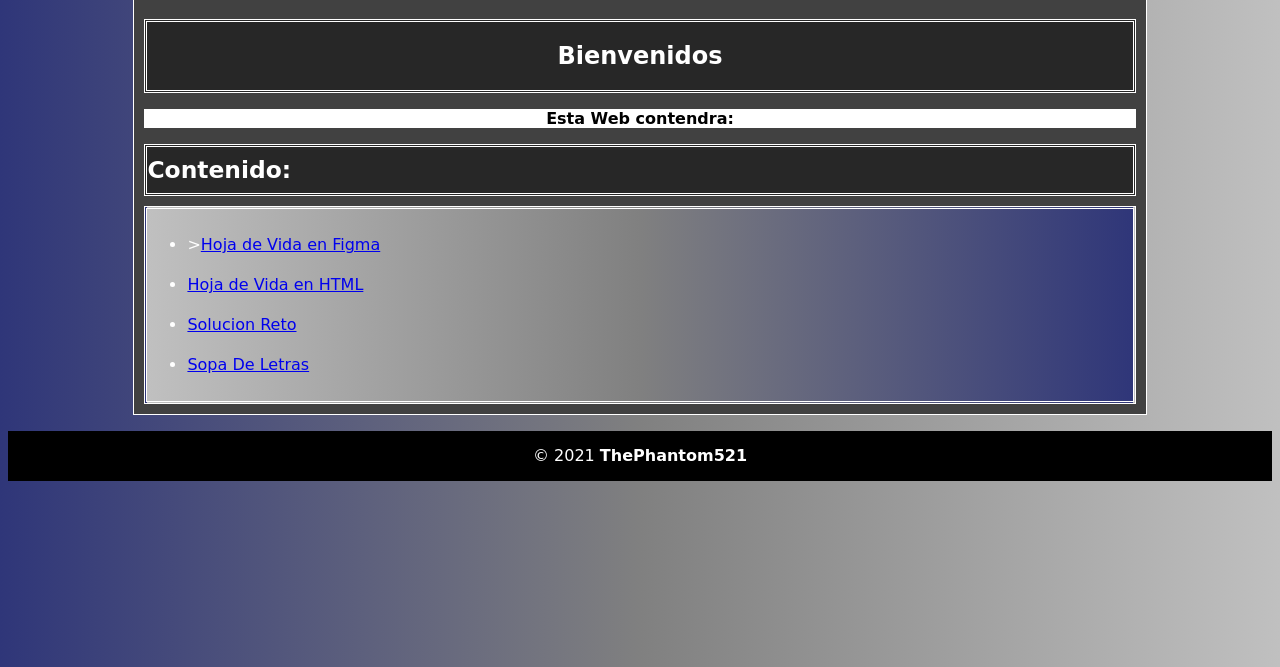
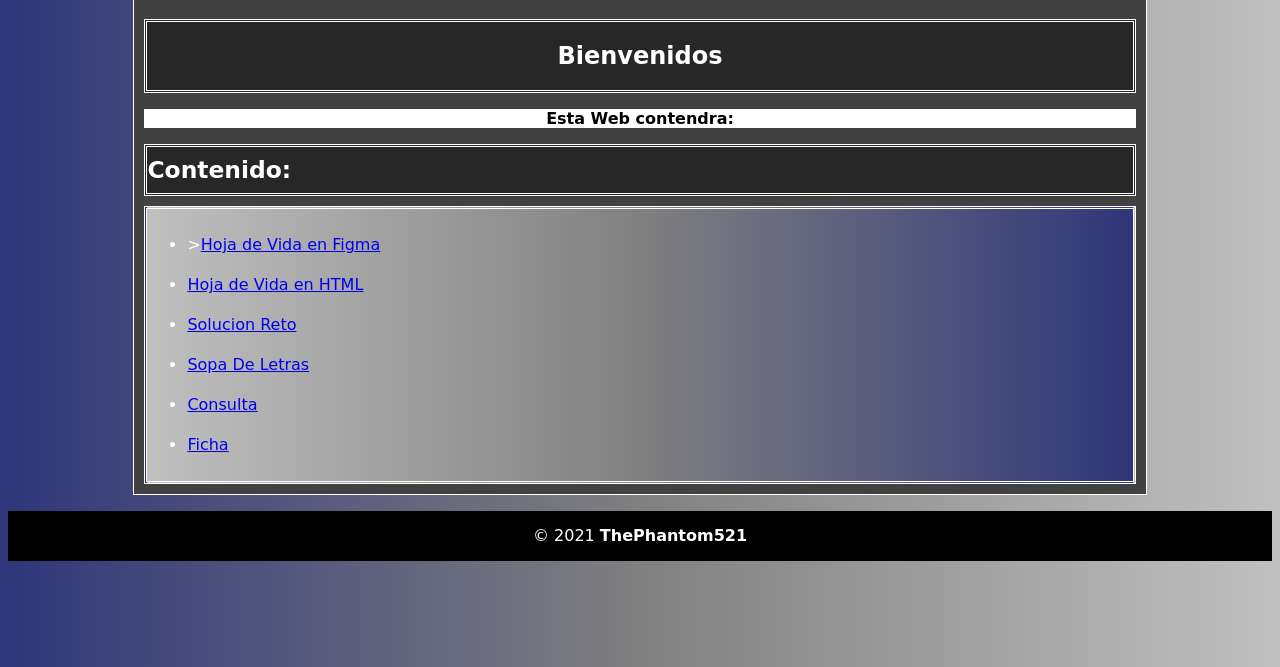
Before and after one commit to ThePhantom521/ProgramacioWebMovil, a plain HTML site: page Curriculum/index.html in a window 1280 px wide. Shown: the part 133-800 px from the top of the page. Drawn offline with Linux system fonts and the light colour scheme; a script that the page names is missing.

Commit message:
Update index.html

```diff
--- a/Curriculum/index.html
+++ b/Curriculum/index.html
@@ -28,6 +28,8 @@
             <li><a href="curriculum.html">Hoja de Vida en HTML</li>
             <li><a href="Solucion Reto/index.html">Solucion Reto</a></li>
             <li><a href="Sopa de Letras.html">Sopa De Letras</a></li>
+            <li><a href="Consulta.html">Consulta</a></li>
+            <li><a href="Paleta.html">Ficha</a></li>
 
           </ul>
         </article>
```
